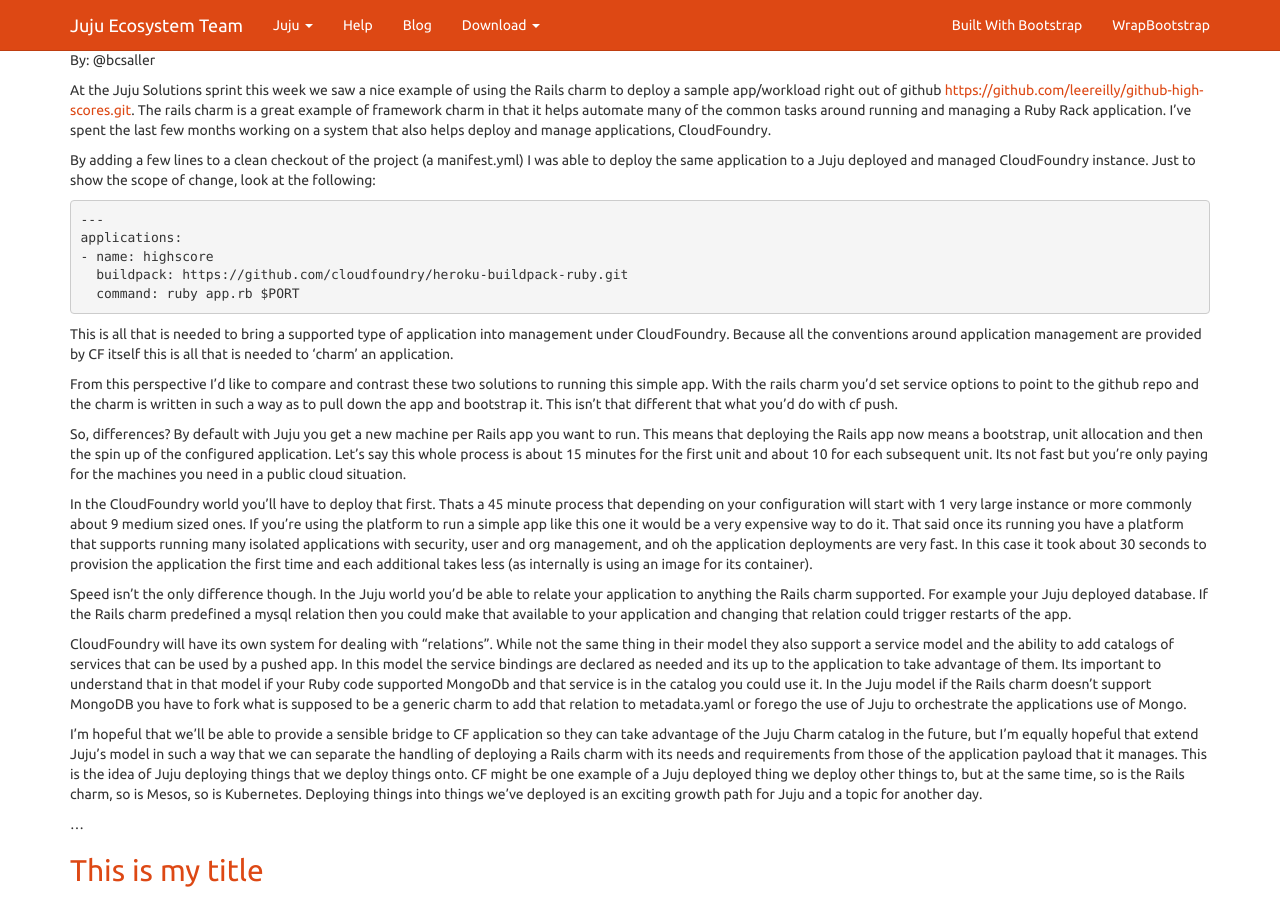
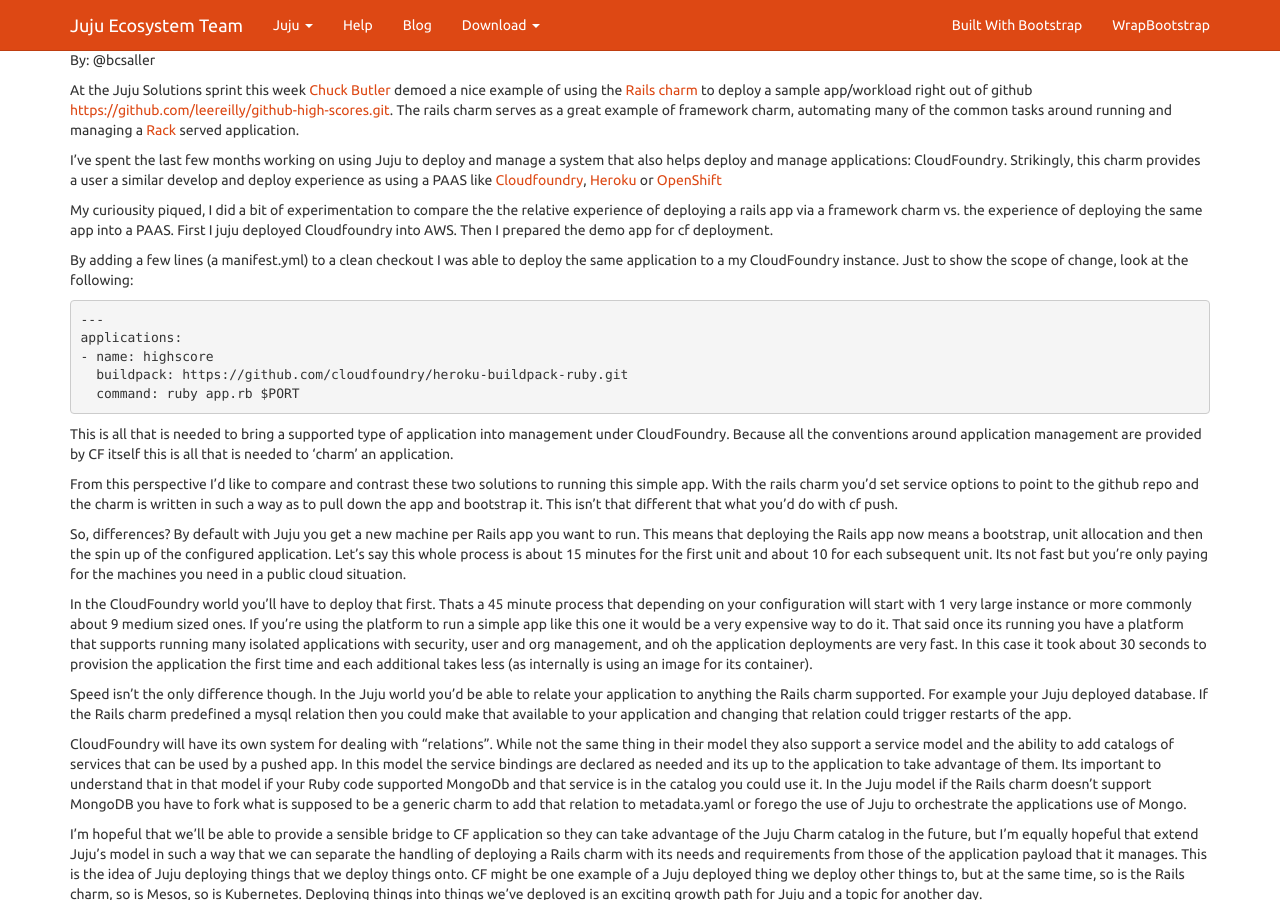
Before and after one commit to juju-solutions/juju-solutions.github.io, a Jekyll site: the page built from index.html, in a window 1280 px wide and 900 px high. Built offline with Jekyll 4.4.1, drawn with Linux system fonts in a browser that asks for light colours.

Commit message:
add links, rework a couple of sentences

```diff
--- a/_posts/2014-09-11-juju-vs-CF.md
+++ b/_posts/2014-09-11-juju-vs-CF.md
@@ -1,24 +1,38 @@
 ---
 layout: post
-title: "Juju's model vs Cloudfoundry""
+title: "A tail of two deployments""
 date: 2014-09-11 10:06
 comments: true
-categories: [cloud, juju]
+categories: [cloud, juju, cloudfoundry]
 ---
 
 By: @bcsaller
 
-At the Juju Solutions sprint this week we saw a nice example of using the Rails
-charm to deploy a sample app/workload right out of github
-<https://github.com/leereilly/github-high-scores.git>. The rails charm is a
-great example of framework charm in that it helps automate many of the common
-tasks around running and managing a Ruby Rack application. I've spent the last few
-months working on a system that also helps deploy and manage applications,
-CloudFoundry.
+At the Juju Solutions sprint this week
+[Chuck Butler](https://twitter.com/lazypower) demoed a nice example of
+using the
+[Rails charm](https://manage.jujucharms.com/charms/precise/rails) to
+deploy a sample app/workload right out of github
+<https://github.com/leereilly/github-high-scores.git>. The rails charm
+serves as a great example of framework charm, automating many of the
+common tasks around running and managing a
+[Rack](http://rack.github.io/) served application.
 
-By adding a few lines to a clean checkout of the project (a manifest.yml) I was
-able to deploy the same application to a Juju deployed and managed CloudFoundry
-instance. Just to show the scope of change, look at the following:
+I've spent the last few months working on using Juju to deploy and
+manage a system that also helps deploy and manage applications:
+CloudFoundry.  Strikingly, this charm provides a user a similar
+develop and deploy experience as using a PAAS like [Cloudfoundry](http://cloudfoundry.org/index.html), [Heroku](https://manage.jujucharms.com/charms/precise/rails) or
+[OpenShift](https://www.openshift.com/)
+
+My curiousity piqued, I did a bit of experimentation to compare the
+the relative experience of deploying a rails app via a framework charm
+vs. the experience of deploying the same app into a PAAS.  First I
+juju deployed Cloudfoundry into AWS. Then I prepared
+the demo app for cf deployment.
+
+By adding a few lines (a manifest.yml) to a clean checkout I was able
+to deploy the same application to a my CloudFoundry instance. Just to
+show the scope of change, look at the following:
 
     ---
     applications:
```
